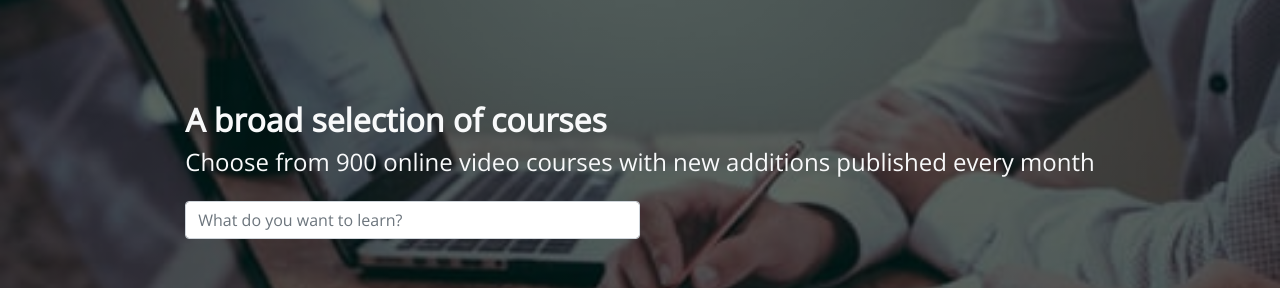
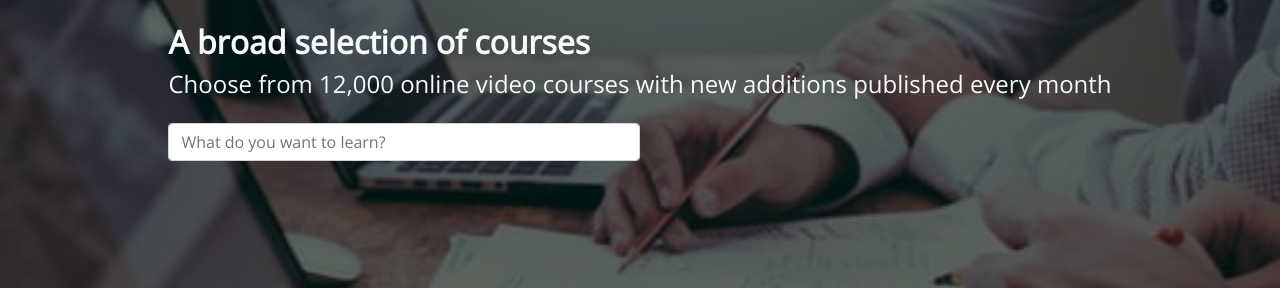
Before and after one commit to smsakawat/E-Learner, a React (Create React App) app: page /allcourses in a window 1280 px wide. Shown: the part 183-471 px from the top of the page. Built offline with nearby package versions, Linux system fonts and the light colour scheme.

Commit message:
read me added

```diff
--- a/public/index.html
+++ b/public/index.html
@@ -34,7 +34,7 @@
       work correctly both with client-side routing and a non-root public URL.
       Learn how to configure a non-root public URL by running `npm run build`.
     -->
-    <title>React App</title>
+    <title>e-learner</title>
   </head>
   <body>
     <noscript>You need to enable JavaScript to run this app.</noscript>
--- a/src/components/AllCourses/AllCourses.js
+++ b/src/components/AllCourses/AllCourses.js
@@ -15,7 +15,7 @@ const AllCourses = () => {
         <>
             <div className='allcourses-header'>
                 <div className='text-light'><h2 className='fw-bold'>A broad selection of courses</h2>
-                    <h4 className='Find Your Suitable One'>Choose from 900 online video courses with new additions published every month</h4>
+                    <h4 className='Find Your Suitable One'>Choose from 12,000 online video courses with new additions published every month</h4>
                     <Form.Control className='w-50 mt-4' type="text" placeholder="What do you want to learn?" />
                 </div>
 
--- a/src/components/Header/Header.js
+++ b/src/components/Header/Header.js
@@ -7,7 +7,7 @@ import './Header.css';
 
 const Header = () => {
     return (
-        <Navbar expand="lg" className='d-flex justify-conter-center align-items-center  navbar-container' variant='dark'>
+        <Navbar expand="lg" fixed='top' className='d-flex justify-conter-center align-items-center  navbar-container' variant='dark'>
             <Container className='py-2 appbar text-light'>
                 <Navbar.Brand className='logo'><NavLink to='/home' className='link'><i className="fab fa-edge-legacy"></i>-learner</NavLink></Navbar.Brand>
                 <Navbar.Toggle aria-controls="navbarScroll" />
```
Also changed, not shown: 1 other file (tests, documents, lock files or other folders).
